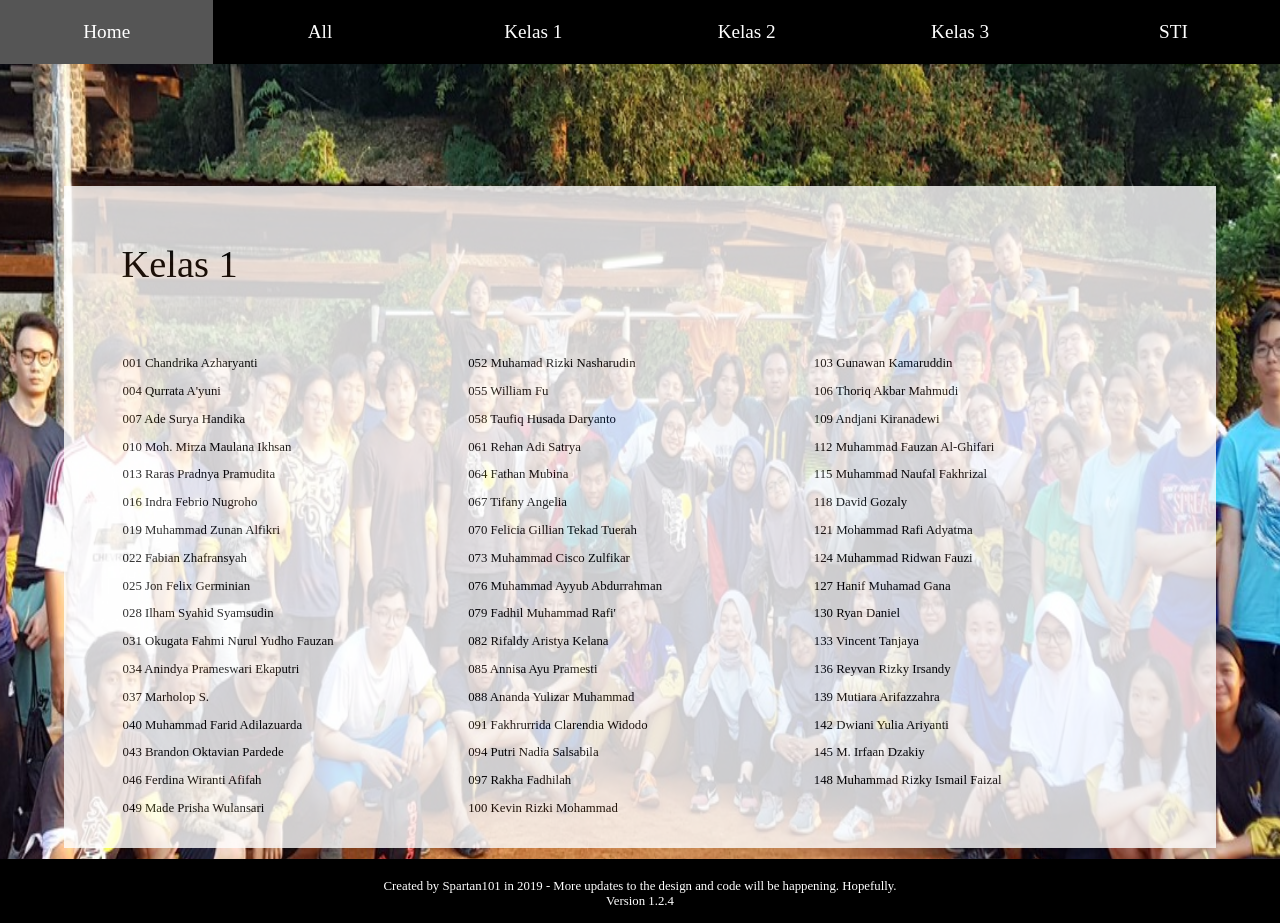
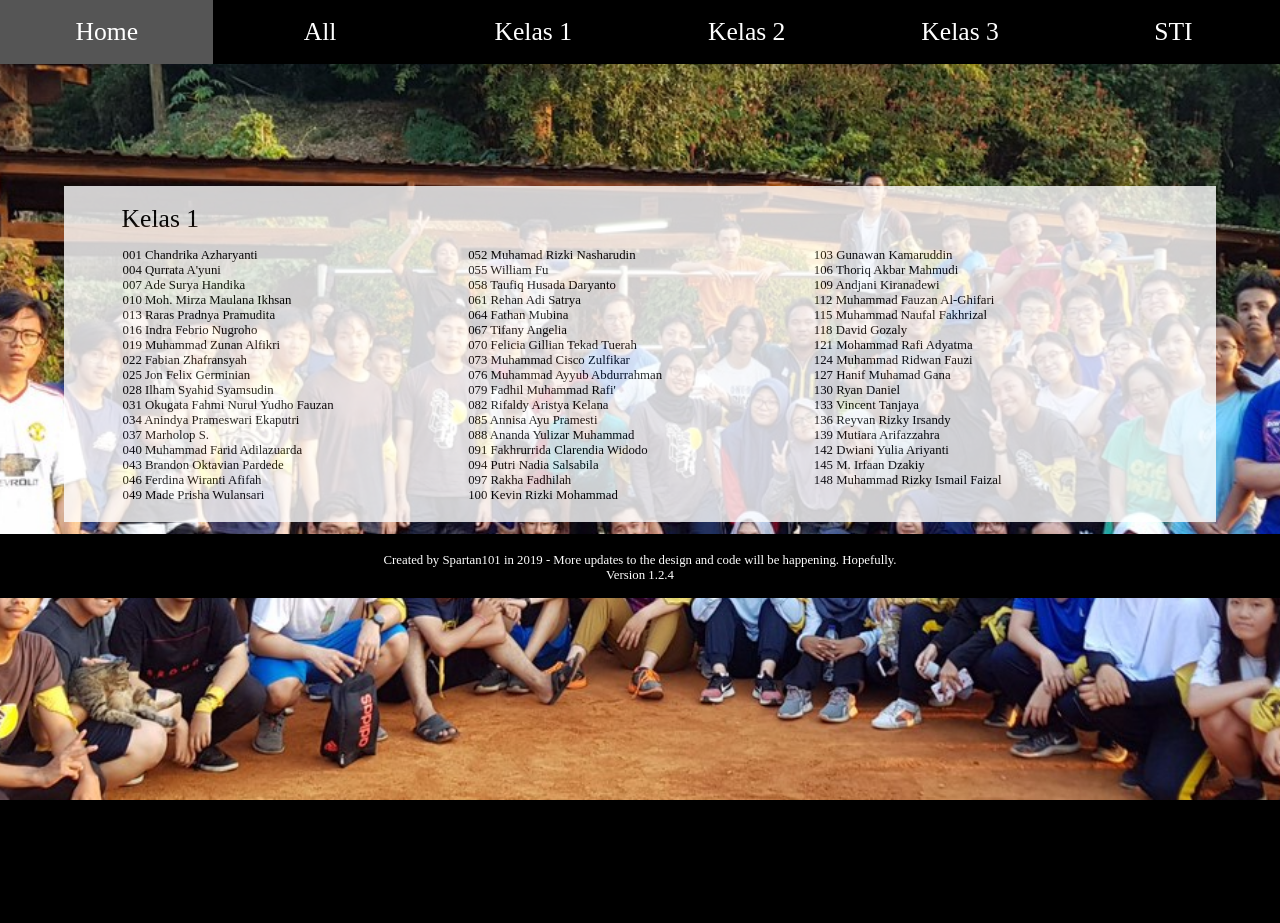
Before and after one commit to haverzard/if2018db, a Django app: page /k/1 in a window 1280 px wide. After the commit the page ends 800 px from the top, so only its background shows below. Run offline with Django 3.2, Linux system fonts and the light colour scheme.

Commit message:
IF2018DB v.1.2.4 - Background Fix

```diff
--- a/static/css/main.css
+++ b/static/css/main.css
@@ -28,7 +28,6 @@ table {
 	background-color: #FFFFFF;
 	position: relative;
 	opacity: 0.8;
-	height: auto;
 }
 
 #container2 {
@@ -41,6 +40,10 @@ table {
 	left: 25%;
 	text-align: center;
 	font-size: 30px;
+}
+
+#container_text {
+	position: relative;
 }
 
 .content {
--- a/static/js/map.js
+++ b/static/js/map.js
@@ -1,25 +1,15 @@
 h = window.innerHeight;
 w = window.innerWidth;
-document.getElementById("menu").style.height = w/20 + "px";
 
-for (i = 0; i < document.getElementsByClassName("title").length; i++) {
-	document.getElementsByClassName("title")[i].style.fontSize = w*0.03 + "px";
-}
+sc = 1;
 
-for (i = 0; i < document.getElementsByClassName("text").length; i++) {
-	document.getElementsByClassName("text")[i].style.fontSize = w*0.01 + "px";
-}
-
-for (i = 0; i < document.getElementsByClassName("menu_box").length; i++) {
-	document.getElementsByClassName("menu_box")[i].style.width = w/6 + "px";
-	document.getElementsByClassName("menu_box")[i].style.fontSize = w*0.015 + "px";
-}
-
+if (h > w) { sc=2; };
 if (location.pathname == "/") {
 	document.getElementById("container2").style.width = w*0.5 + "px";
 	document.getElementById("container2").style.height = w*0.25 + "px";
 	document.getElementById("container2").style.top = (h-w*0.25)/2 + "px";
 	document.getElementById("container2").style.left = w*0.25 + "px";
+	document.getElementById("container_text").style.top = w*(0.25 - 0.02*sc*document.getElementsByClassName("title").length - 0.01*sc*document.getElementsByClassName("text").length)/2 + "px";
 } else {
 	for (i = 0; i < document.getElementsByClassName("name_container").length; i++) {
 		document.getElementsByClassName("name_container")[i].style.width = w*0.9*0.3 + "px";
@@ -40,3 +30,19 @@ if (location.pathname == "/") {
 		document.getElementsByClassName("content")[1].remove();
 	}
 }
+
+for (i = 0; i < document.getElementsByClassName("title").length; i++) {
+	document.getElementsByClassName("title")[i].style.fontSize = w*0.02*sc + "px";
+	document.getElementsByClassName("title")[i].style.height = w*0.02*sc + "px";
+}
+
+for (i = 0; i < document.getElementsByClassName("text").length; i++) {
+	document.getElementsByClassName("text")[i].style.fontSize = w*0.01*sc + "px";
+}
+
+document.getElementById("menu").style.height = w/20*sc**2 + "px";
+
+for (i = 0; i < document.getElementsByClassName("menu_box").length; i++) {
+	document.getElementsByClassName("menu_box")[i].style.width = w/6*sc + "px";
+	document.getElementsByClassName("menu_box")[i].style.fontSize = w*0.02*sc + "px";
+}
--- a/templates/class.html
+++ b/templates/class.html
@@ -3,23 +3,23 @@
 <div id="container">
 	<div class="content">
 		<br>
-		<p class="title">{{classnum}}</p>
+		<div class="title">{{classnum}}</div>
 		<br>
 		<div class="text">
 			<table>
 				<td class="name_container">
 				{% for i in list1 %}
-					<p class="name">{{i}}</p>
+					<div class="name">{{i}}</div>
 				{% endfor %}
 				</td>
 				<td class="name_container">
 				{% for i in list2 %}
-					<p class="name">{{i}}</p>
+					<div class="name">{{i}}</div>
 				{% endfor %}
 				</td>
 				<td class="name_container">
 				{% for i in list3 %}
-					<p class="name">{{i}}</p>
+					<div class="name">{{i}}</div>
 				{% endfor %}
 				</td>
 			</table>
@@ -28,17 +28,17 @@
 	</div>
 	<div class="content">
 		<br>
-		<p class="title">{{classnum}}</p>
+		<div class="title">{{classnum}}</div>
 		<br>
 		<div class="text">
 		{% for i in list1 %}
-			<p class="name">{{i}}</p>
+			<div class="name">{{i}}</div>
 		{% endfor %}
 		{% for i in list2 %}
-			<p class="name">{{i}}</p>
+			<div class="name">{{i}}</div>
 		{% endfor %}
 		{% for i in list3 %}
-			<p class="name">{{i}}</p>
+			<div class="name">{{i}}</div>
 		{% endfor %}
 		</div>
 		<br>
--- a/templates/head.html
+++ b/templates/head.html
@@ -40,8 +40,8 @@
 	<script src="{% static "js/menu.js" %}"></script>
 	<script src="{% static "js/map.js" %}"></script>
 	<script>
-	h = screen.height;
-	w = screen.width;
+	h = window.innerHeight;
+	w = window.innerWidth;
 	if (h > w) {
 		document.body.style.backgroundColor = "#00AAAA";
 	} else {
```
Also changed, not shown: templates/home.html (+6 -5 lines), 1 other file.
